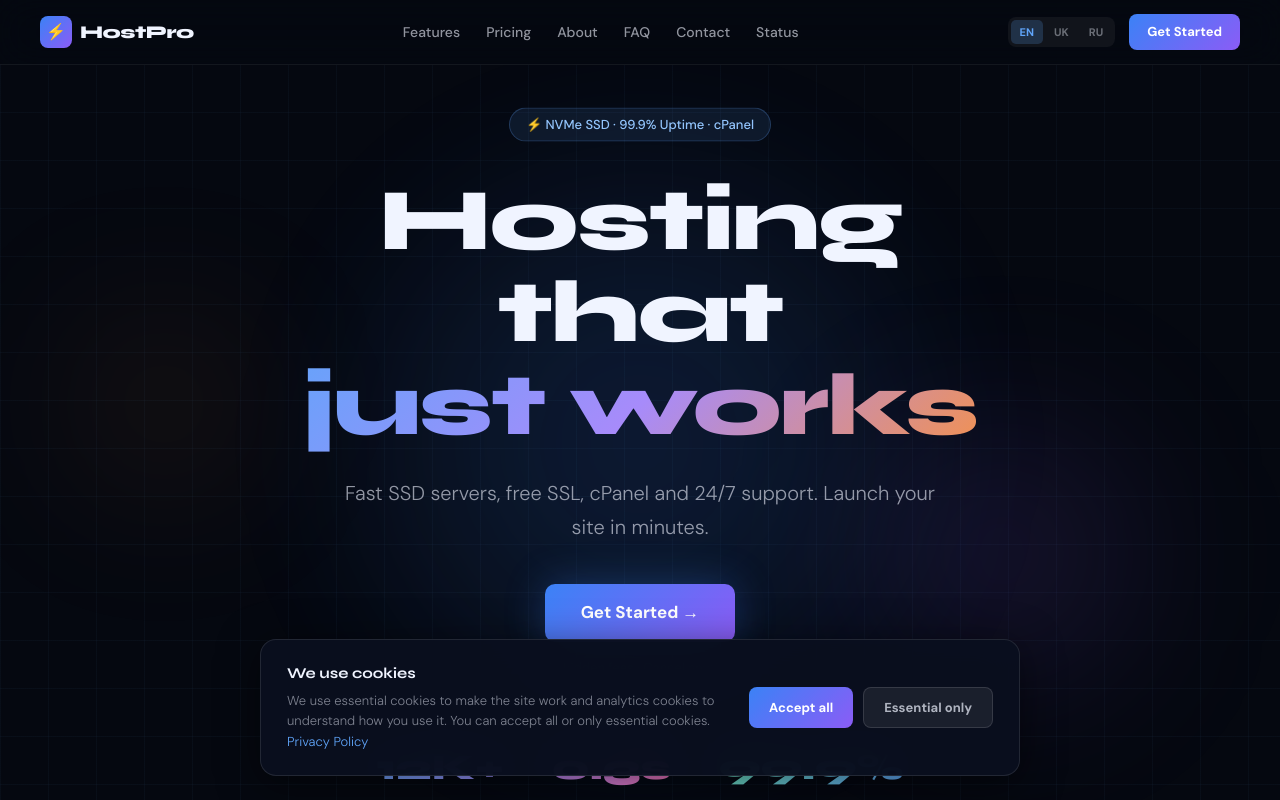
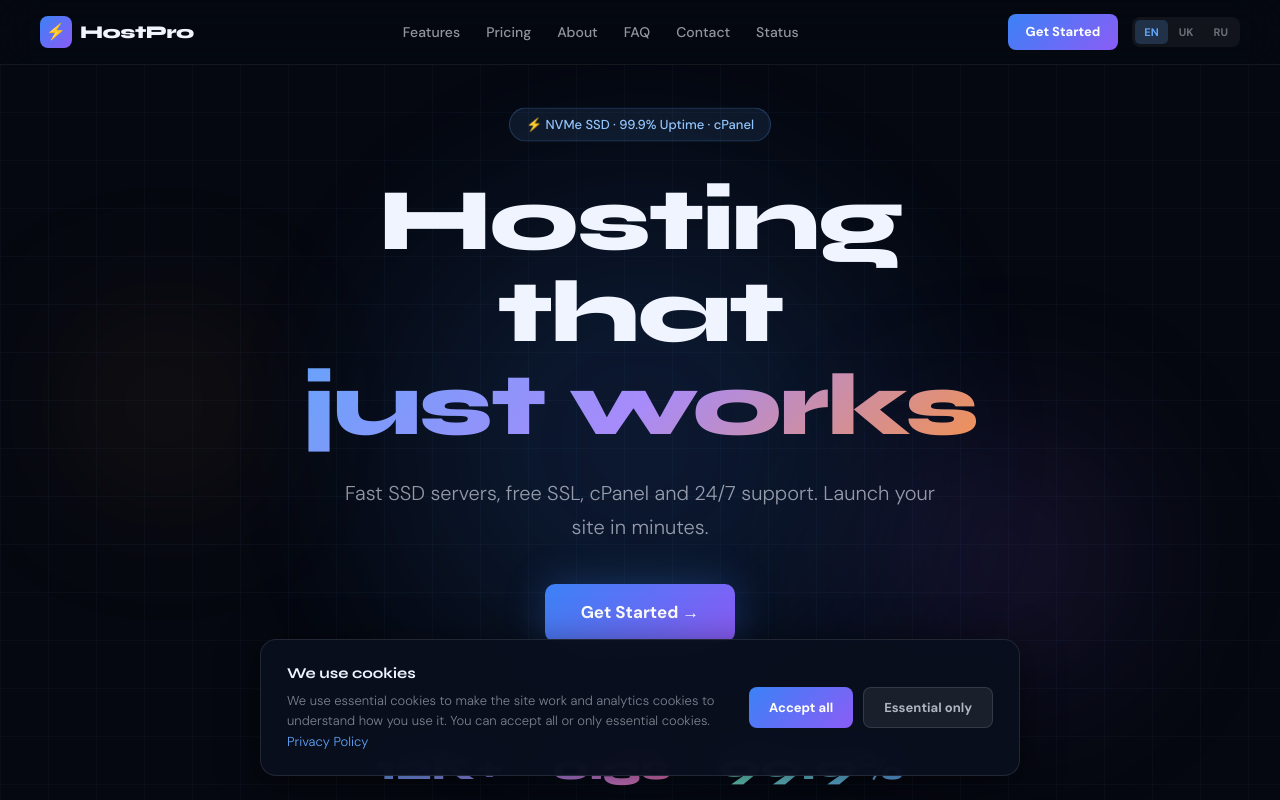
Before and after one commit to APARTNER-PRO/HostPro.Apartner.Pro, a Next.js app: page / in a window 1280 px wide. Shown: the top 800 px of the page. Built offline with nearby package versions, Linux system fonts and the light colour scheme.

Commit message:
change position button

```diff
--- a/components/Navbar.tsx
+++ b/components/Navbar.tsx
@@ -65,6 +65,16 @@ export default function Navbar({ lang, slug = '' }: NavProps) {
 
         {/* Right: lang bar + CTA */}
         <div style={{ display: 'flex', alignItems: 'center', gap: 14 }}>
+
+          {/* CTA */}
+          <Link
+            href={`${p}/#pricing`}
+            className="hide-mobile"
+            style={{ background: 'linear-gradient(135deg,#3B82F6,#8B5CF6)', color: '#fff', padding: '8px 18px', borderRadius: 8, fontSize: 13, fontWeight: 700, textDecoration: 'none', transition: 'all .2s' }}
+          >
+            {T.nav.cta}
+          </Link>
+
           {/* Lang switcher */}
           <div style={{ display: 'flex', gap: 2, background: 'rgba(255,255,255,.05)', borderRadius: 8, padding: 3 }}>
             {langLinks.map((l) => (
@@ -83,15 +93,6 @@ export default function Navbar({ lang, slug = '' }: NavProps) {
               </Link>
             ))}
           </div>
-
-          {/* CTA */}
-          <Link
-            href={`${p}/#pricing`}
-            className="hide-mobile"
-            style={{ background: 'linear-gradient(135deg,#3B82F6,#8B5CF6)', color: '#fff', padding: '8px 18px', borderRadius: 8, fontSize: 13, fontWeight: 700, textDecoration: 'none', transition: 'all .2s' }}
-          >
-            {T.nav.cta}
-          </Link>
 
           {/* Mobile burger */}
           <button
```
